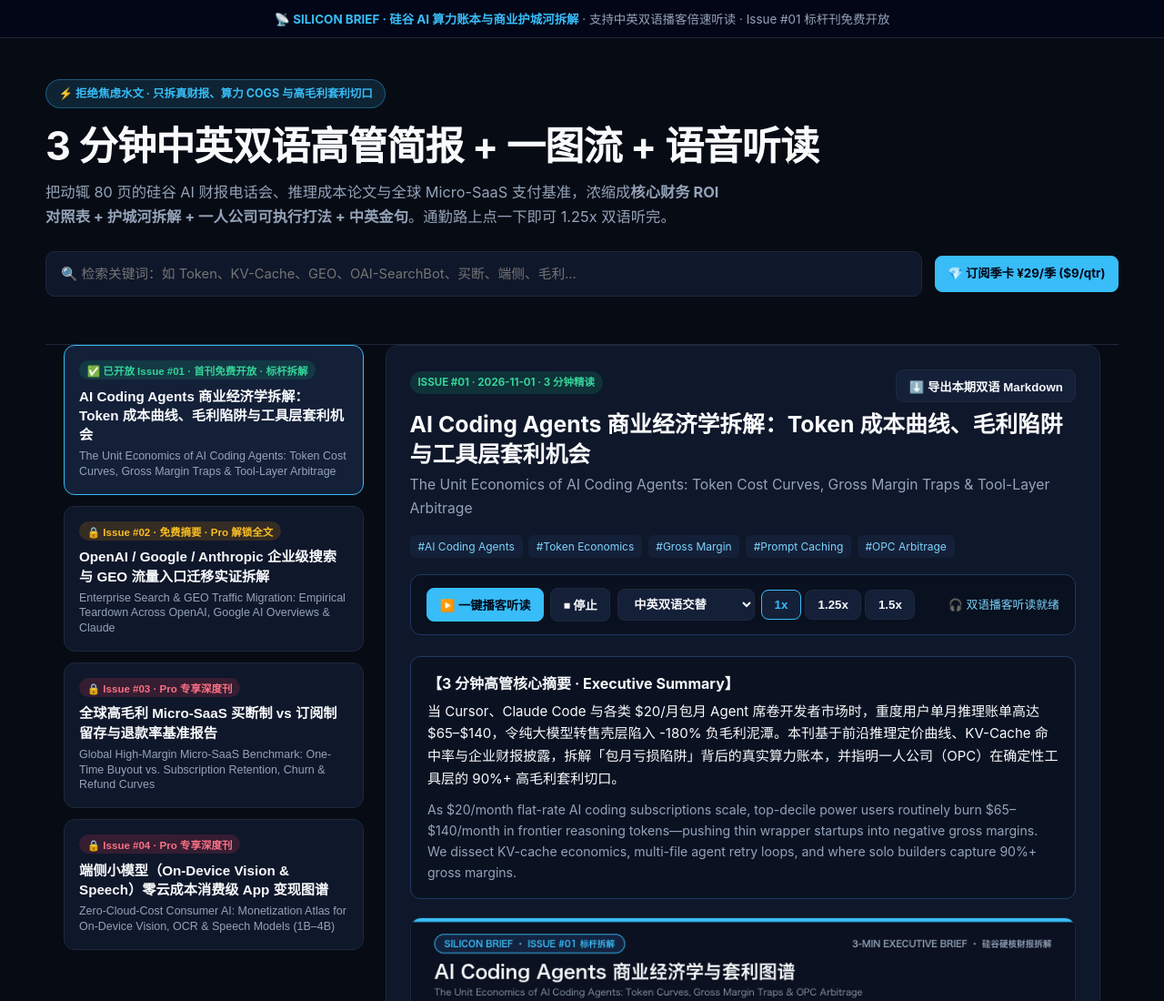
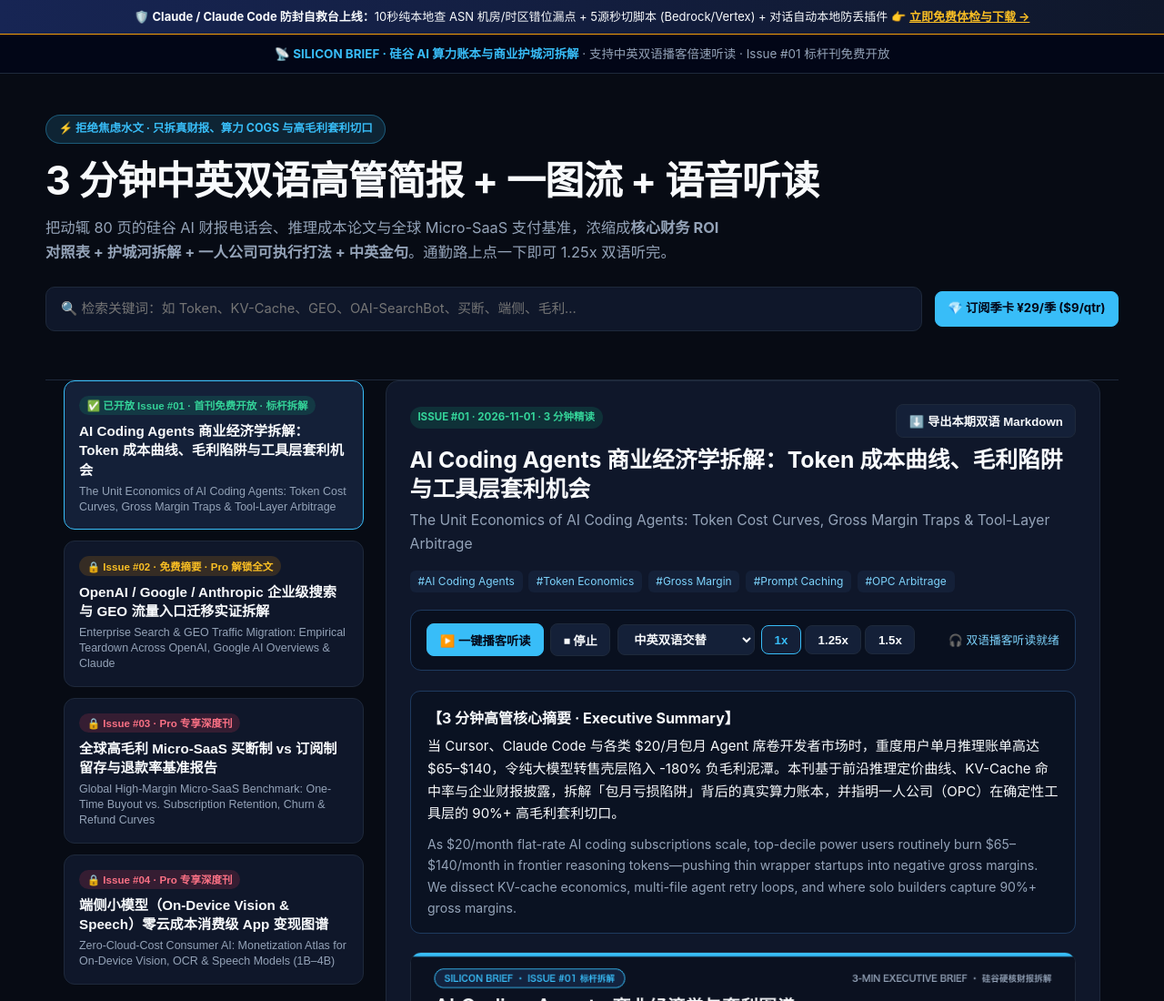
Before and after one commit to a3152557994-ship-it/silicon-brief, a website with bundled scripts: page docs/index.html in a window 1280 px wide. Shown: the top 1100 px of the page at 91% size. Built offline with nearby package versions, Linux system fonts and the light colour scheme.

Commit message:
feat: add Claude Guard cross-promo banner

```diff
--- a/docs/index.html
+++ b/docs/index.html
@@ -45,6 +45,10 @@
   </script>
 </head>
 <body>
+<!-- claude-guard-cross-promo -->
+<div style="background:linear-gradient(90deg,#172554,#0f172a);border-bottom:1px solid #f59e0b;padding:8px 14px;text-align:center;font-size:13px;color:#f8fafc;font-family:-apple-system,BlinkMacSystemFont,'PingFang SC',sans-serif;">
+  🛡️ <strong>Claude / Claude Code 防封自救台上线：</strong>10秒纯本地查 ASN 机房/时区错位漏点 + 5源秒切脚本 (Bedrock/Vertex) + 对话自动本地防丢插件 👉 <a href="https://a3152557994-ship-it.github.io/claude-guard/" style="color:#fbbf24;font-weight:700;text-decoration:underline;">立即免费体检与下载 →</a>
+</div>
   <div class="topbar">
     📡 <strong>SILICON BRIEF · 硅谷 AI 算力账本与商业护城河拆解</strong> · 支持中英双语播客倍速听读 · <span id="proTopStatus">Issue #01 标杆刊免费开放</span>
   </div>
```
